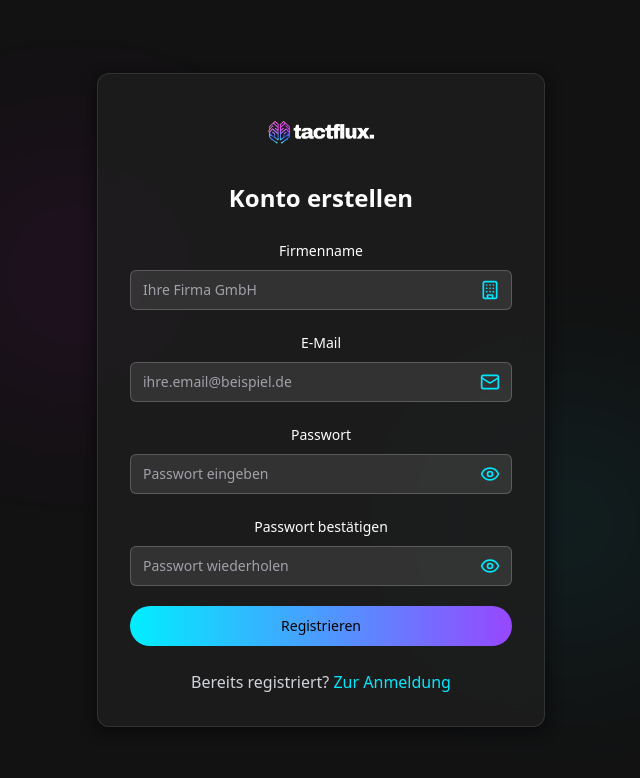
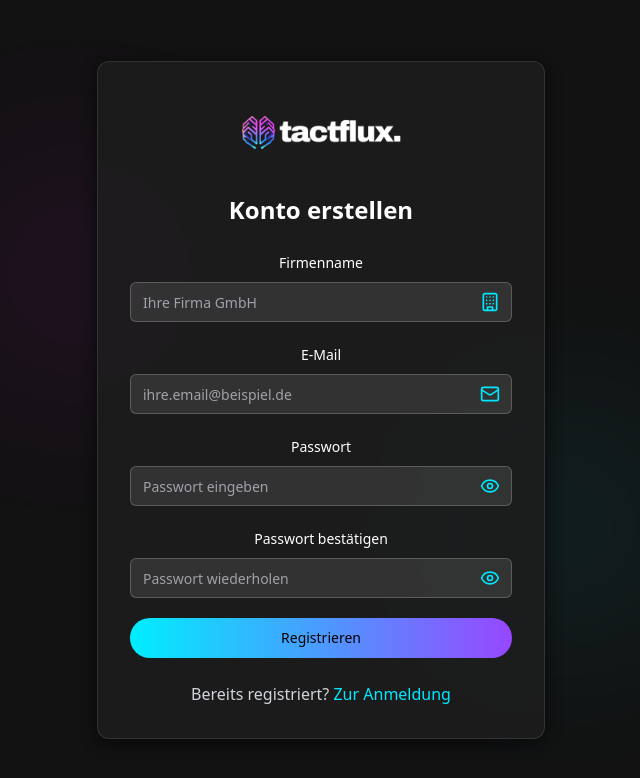
Before and after one commit to TactFlux/tactflux-neon-glow-page, a React (Vite) app: page /signup in a window 1280 px wide. Shown: the top 778 px of the page, without its empty margins (319-959 px from the left). Built offline with nearby package versions, Linux system fonts and the light colour scheme.

Commit message:
Fix: Improve logo display
- Increase logo size.
- Ensure correct image quality.

```diff
--- a/src/components/Logo.tsx
+++ b/src/components/Logo.tsx
@@ -4,9 +4,9 @@ import React from 'react';
 const Logo: React.FC = () => {
   return (
     <img
-      src="/lovable-uploads/3e97f368-54fa-4116-a939-0aad8442ce95.png"
+      src="/lovable-uploads/7571f7fc-01e6-4b27-8af5-5890a708e049.png"
       alt="Company Logo"
-      className="w-16 md:w-24 lg:w-32 h-auto object-contain"
+      className="w-24 md:w-40 lg:w-48 h-auto object-contain max-w-xs mx-auto"
     />
   );
 };
```
